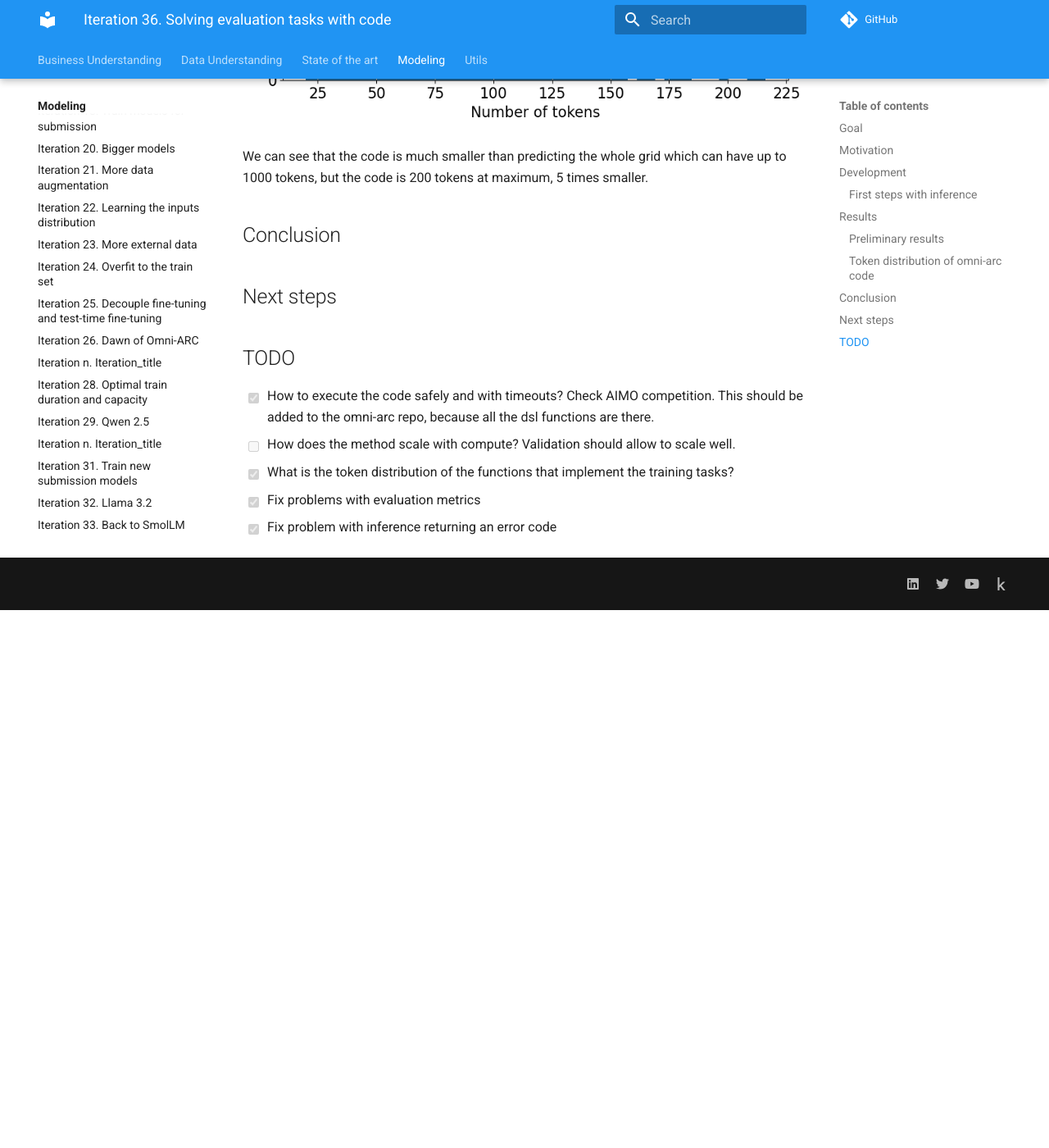
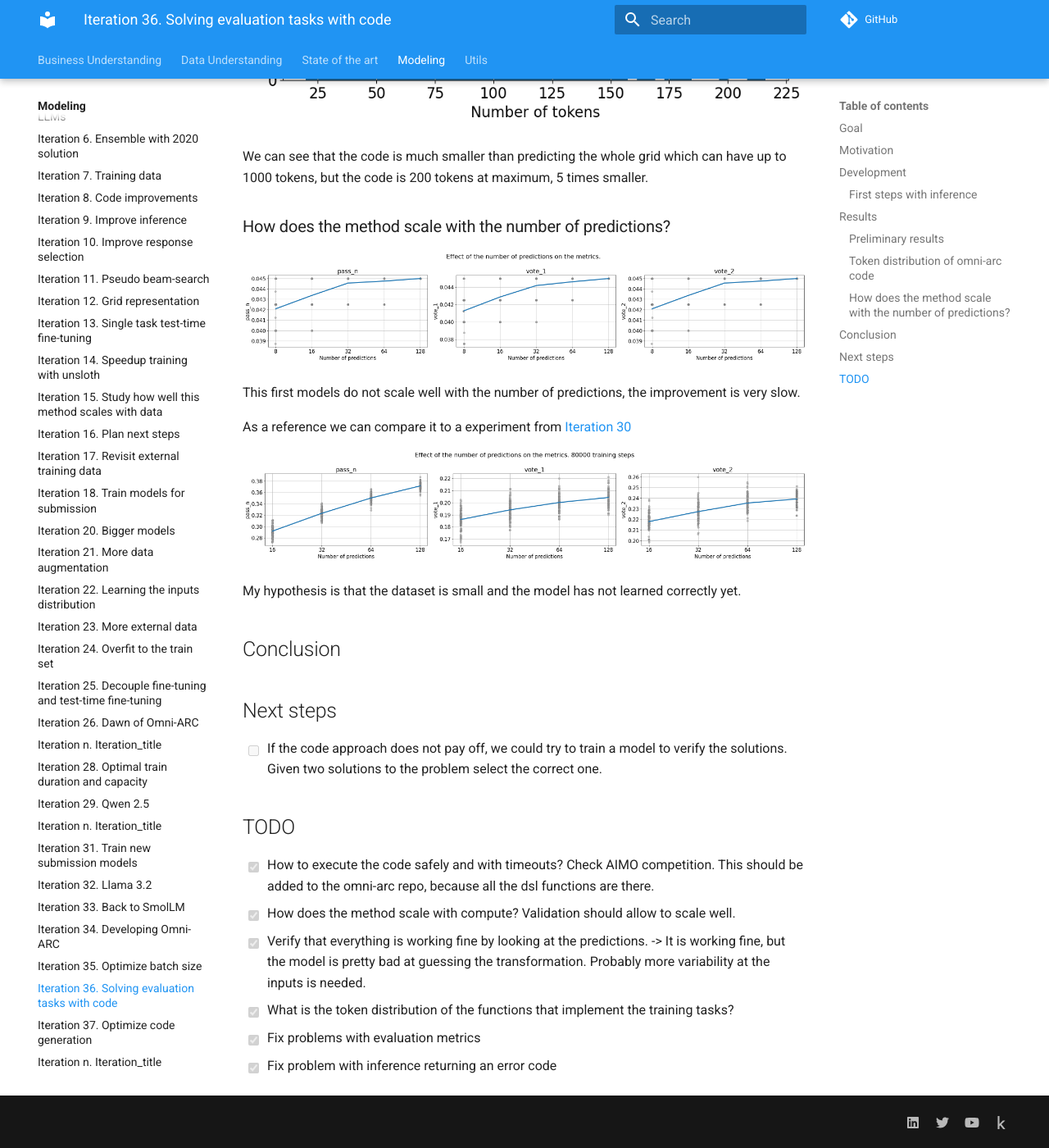
Before and after one commit to zhengjunyao-work/arc24, an MkDocs documentation site: the page built from docs/modeling/Iteration_36_solving_evaluation_tasks_with_code.md, in a window 1280 px wide and 1400 px high, scrolled down 1536 px. Shown: the whole window at 82% size. Built offline with MkDocs 1.6.1 and Material for MkDocs 9.7.7, drawn with Linux system fonts in a browser that asks for light colours; comment, search, counter and statistics services are not loaded; before the commit the page ends 2280 px from its top, so only the background shows below that.

Commit message:
documented results

```diff
--- a/docs/modeling/Iteration_36_solving_evaluation_tasks_with_code.md
+++ b/docs/modeling/Iteration_36_solving_evaluation_tasks_with_code.md
@@ -131,15 +131,30 @@
 We can see that the code is much smaller than predicting the whole grid which can have up to 1000 tokens,
 but the code is 200 tokens at maximum, 5 times smaller.
 
+### How does the method scale with the number of predictions?
+
+![bad scaling](res/2024-10-10-12-11-40.png)
+
+This first models do not scale well with the number of predictions, the improvement is very slow.
+
+As a reference we can compare it to a experiment from [Iteration 30](Iteration_30_optimal_number_predictions.md)
+
+![80000 training steps](res/2024-09-25-12-55-54.png)
+
+My hypothesis is that the dataset is small and the model has not learned correctly yet.
+
 ## Conclusion
 
 ## Next steps
+
+- [ ] If the code approach does not pay off, we could try to train a model to verify the solutions. Given two solutions to the problem select the correct one.
 
 ## TODO
 
 - [x] How to execute the code safely and with timeouts? Check AIMO competition. This should be added
   to the omni-arc repo, because all the dsl functions are there.
-- [ ] How does the method scale with compute? Validation should allow to scale well.
+- [x] How does the method scale with compute? Validation should allow to scale well.
+- [x] Verify that everything is working fine by looking at the predictions. -> It is working fine, but the model is pretty bad at guessing the transformation. Probably more variability at the inputs is needed.
 - [x] What is the token distribution of the functions that implement the training tasks?
 - [x] Fix problems with evaluation metrics
 - [x] Fix problem with inference returning an error code
```
Also changed, not shown: docs/modeling/res/2024-10-10-12-11-40.png (added), 1 other file.
